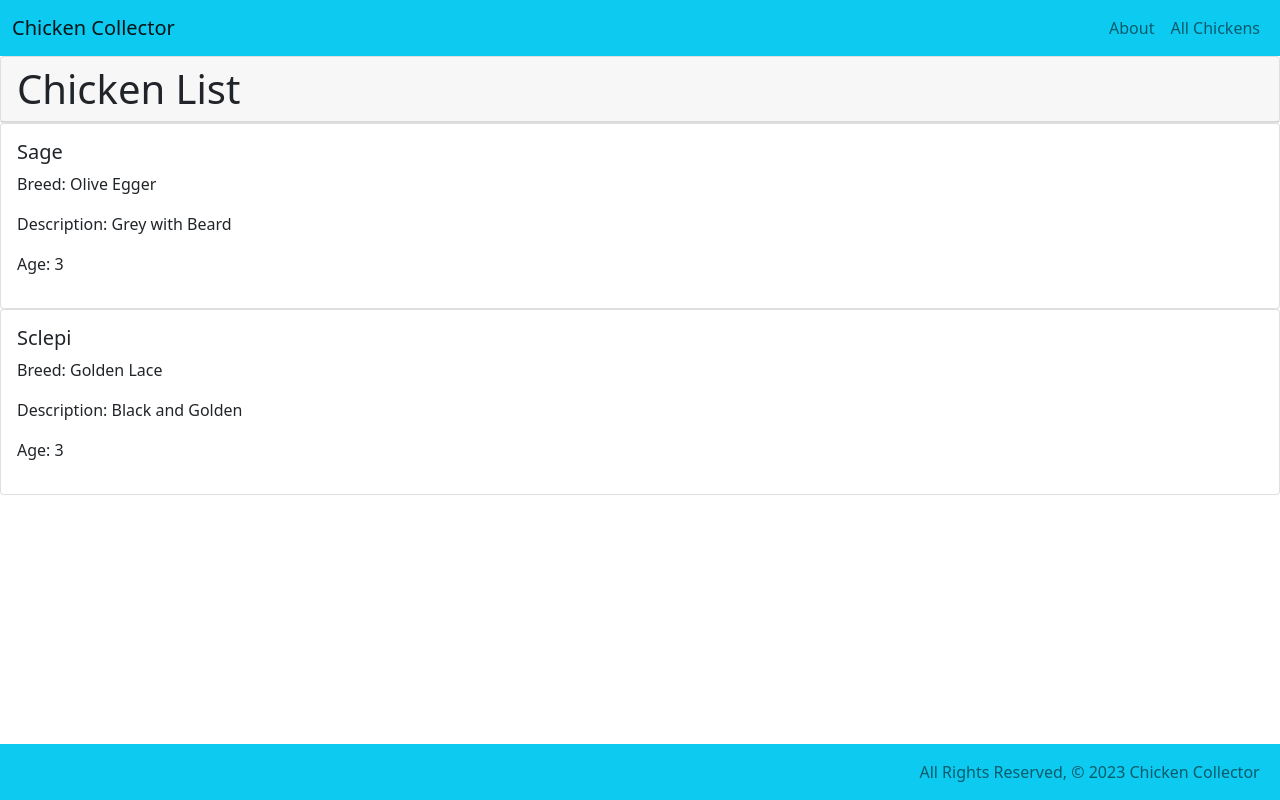
After one commit to Agloo055/chickencollector, a Django app: page /chickens/ in a window 1280 px wide. The commit adds this page. Run offline with Django 4.2, Linux system fonts and the light colour scheme.

Commit message:
add view chickens list

```diff
--- /dev/null
+++ b/chickencollector_project/chickencollector_app/static/css/style.css
@@ -0,0 +1,14 @@
+body {
+    display: flex;
+    min-height: 100vh;
+    flex-direction: column;
+}
+
+main {
+    flex: 1 0 auto;
+}
+
+footer.page-footer {
+    padding-top: 0;
+    text-align: right;
+}
--- a/chickencollector_project/chickencollector_app/templates/chickens/base.html
+++ b/chickencollector_project/chickencollector_app/templates/chickens/base.html
@@ -1,10 +1,12 @@
+{% load static %}
 <!DOCTYPE html>
 <html lang="en">
 <head>
     <meta charset="UTF-8">
     <meta name="viewport" content="width=device-width, initial-scale=1.0">
     <link href="https://cdn.jsdelivr.net/npm/bootstrap@5.1.3/dist/css/bootstrap.min.css" rel="stylesheet" integrity="sha384-1BmE4kWBq78iYhFldvKuhfTAU6auU8tT94WrHftjDbrCEXSU1oBoqyl2QvZ6jIW3" crossorigin="anonymous">
-    <title>Document</title>
+    <link rel="stylesheet" type="text/css" href="{% static 'css/style.css' %}" />
+    <title>Chicken Collection</title>
 </head>
 <body>
     <nav class="navbar navbar-expand-lg navbar-light bg-info">
@@ -16,6 +18,7 @@
             <div class="collapse navbar-collapse justify-content-end" id="navbarText">
                 <div class="navbar-nav">
                     <a class="nav-link" href="/about">About</a>
+                    <a class="nav-link" href="/chickens">All Chickens</a>
                 </div>
             </div>
         </div>
--- /dev/null
+++ b/chickencollector_project/chickencollector_app/templates/chickens/index.html
@@ -0,0 +1,21 @@
+{% extends 'chickens/base.html' %}
+{% block content %}
+    <div class="card">
+        <h1 class="card-header">Chicken List</h1>
+    </div>
+
+    {% for chicken in chickens %}
+        <div class="card">
+            <div class="card-body">
+                <h5 class="card-title">{{ chicken.name }}</h5>
+                <p>Breed: {{ chicken.breed }}</p>
+                <p>Description: {{ chicken.description }}</p>
+                {% if chicken.age > 0 %}
+                    <p>Age: {{ chicken.age }}</p>
+                {% else %}
+                    <p>Age: Chick</p>
+                {% endif %}
+            </div>
+        </div>
+    {% endfor %}
+{% endblock %}
--- a/chickencollector_project/chickencollector_app/urls.py
+++ b/chickencollector_project/chickencollector_app/urls.py
@@ -4,4 +4,5 @@ from . import views
 urlpatterns = [
     path('', views.home, name='home'),
     path('about/', views.about, name='about'),
+    path('chickens/', views.chickens_index, name='index'),
 ]
--- a/chickencollector_project/chickencollector_app/views.py
+++ b/chickencollector_project/chickencollector_app/views.py
@@ -1,4 +1,9 @@
 from django.shortcuts import render
+
+chickens = [
+    {'name': "Sage", 'breed': 'Olive Egger', 'description': 'Grey with Beard', 'age': 3},
+    {'name': "Sclepi", 'breed': 'Golden Lace', 'description': 'Black and Golden', 'age': 3},
+]
 
 # Create your views here.
 def home(request):
@@ -6,3 +11,8 @@ def home(request):
 
 def about(request):
     return render(request, 'chickens/about.html')
+
+def chickens_index(request):
+    return render(request, 'chickens/index.html', {
+        'chickens': chickens
+    })
```
